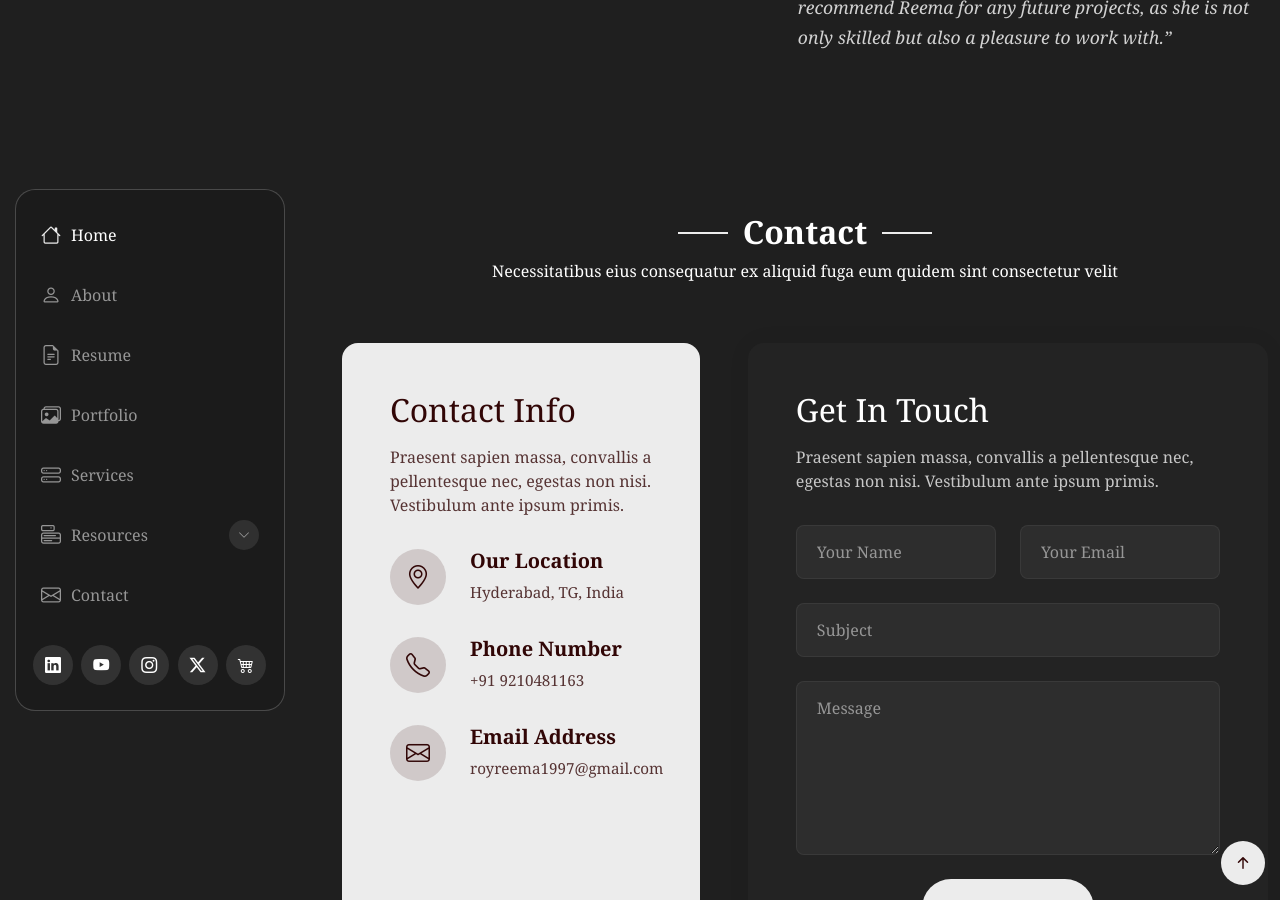
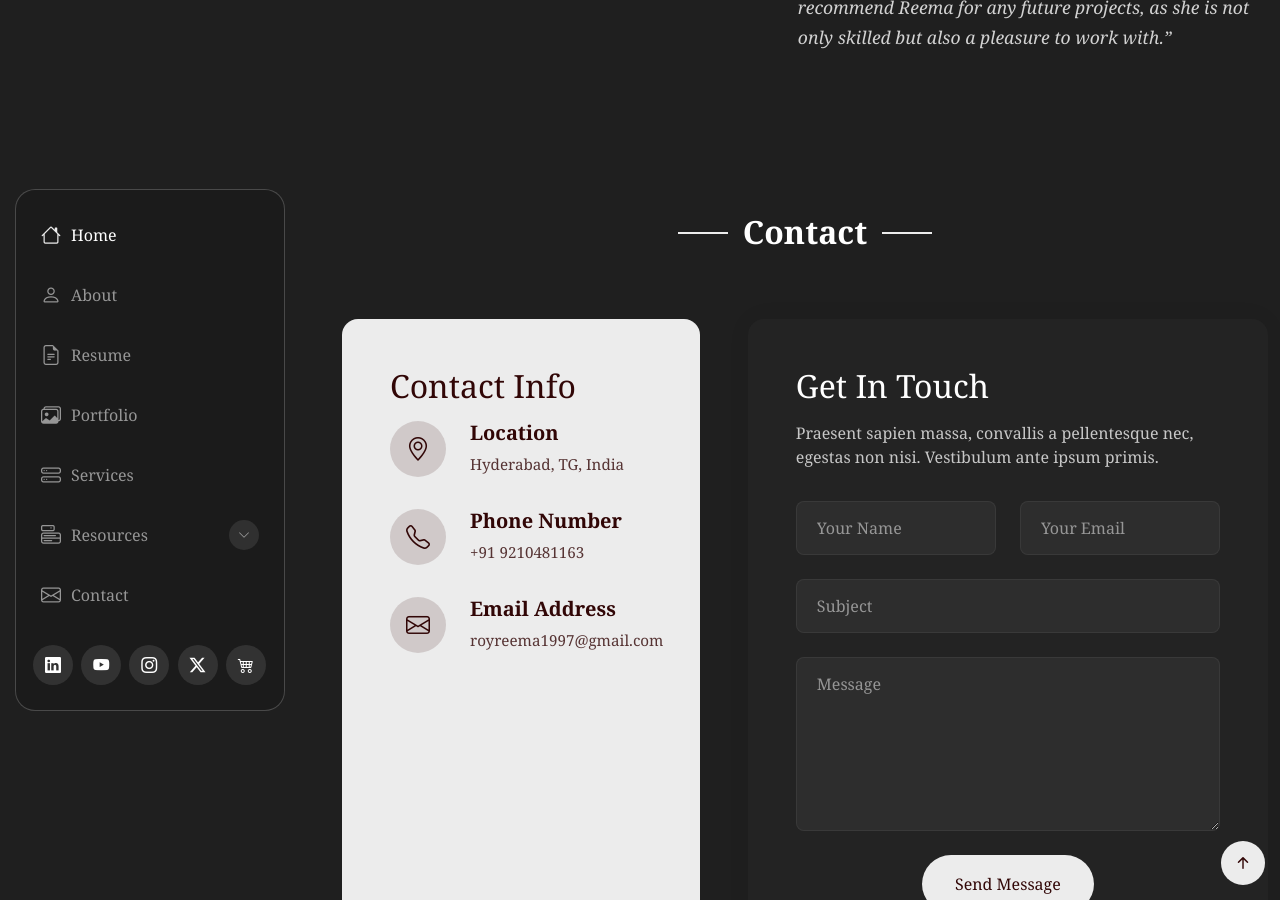
Before and after one commit to iamreemaroy/Reema-Roy, a Jekyll site: the page index.html, which Jekyll copies as it is, in a window 1280 px wide and 900 px high, scrolled down 5033 px. Built offline with Jekyll 4.4.1, drawn with Linux system fonts in a browser that asks for light colours.

Commit message:
Update index.html

```diff
--- a/index.html
+++ b/index.html
@@ -591,7 +591,6 @@
       <!-- Section Title -->
       <div class="container section-title" data-aos="fade-up">
         <h2>Contact</h2>
-        <p>Necessitatibus eius consequatur ex aliquid fuga eum quidem sint consectetur velit</p>
       </div><!-- End Section Title -->
 
       <div class="container">
@@ -600,14 +599,13 @@
           <div class="col-lg-5">
             <div class="info-box">
               <h3>Contact Info</h3>
-              <p>Praesent sapien massa, convallis a pellentesque nec, egestas non nisi. Vestibulum ante ipsum primis.</p>
 
               <div class="info-item">
                 <div class="icon-box">
                   <i class="bi bi-geo-alt"></i>
                 </div>
                 <div class="content">
-                  <h4>Our Location</h4>
+                  <h4>Location</h4>
                   <p>Hyderabad, TG, India</p>
                 </div>
               </div>
```
